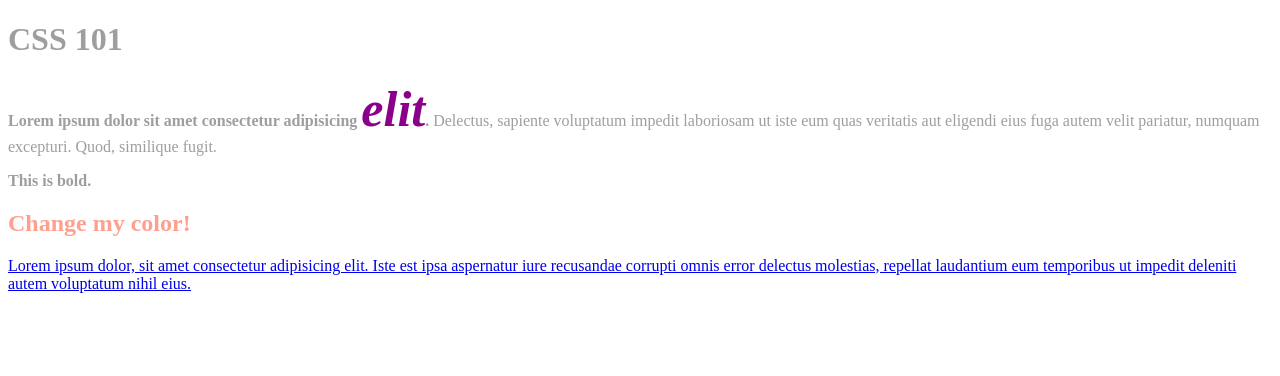
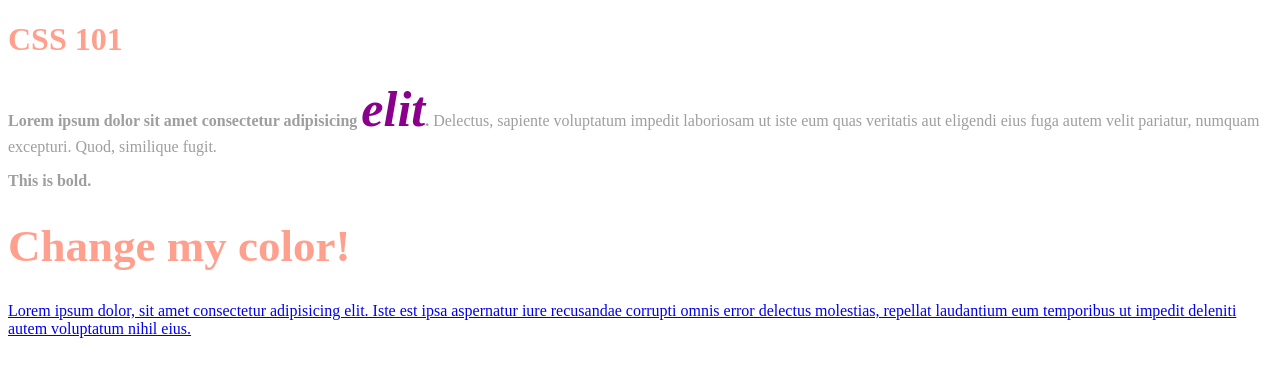
Before and after one commit to Ardison-Gardner/CSS101, a plain HTML site: page index.html in a window 1280 px wide. Drawn offline with Linux system fonts and the light colour scheme.

Commit message:
Font size fun.

```diff
--- a/index.html
+++ b/index.html
@@ -10,9 +10,12 @@
         color: #8b008b;
         font-size: 50px;
       }
-      h2 {
+      h1 {
           color: rgba(255,65,30, 0.5)
-        }
+      }
+      h1.small {
+        font-size: 45px;
+      }
       body {
         color: rgba(125,125,125, 0.75)
       }
@@ -37,7 +40,7 @@
         <strong>Lorem ipsum dolor sit amet consectetur adipisicing <i>elit</i>.</strong> Delectus, sapiente voluptatum impedit laboriosam ut iste eum quas veritatis aut eligendi eius fuga autem velit pariatur, numquam excepturi. Quod, similique fugit.
       </p>
       <strong>This is bold.</strong>
-      <h2>Change my color!</h2>
+      <h1 class="small">Change my color!</h1>
       <a href="https://www.google.com">Lorem ipsum dolor, sit amet consectetur adipisicing elit. Iste est ipsa aspernatur iure recusandae corrupti omnis error delectus molestias, repellat laudantium eum temporibus ut impedit deleniti autem voluptatum nihil eius.</a>
     </div>
   </body>
```
